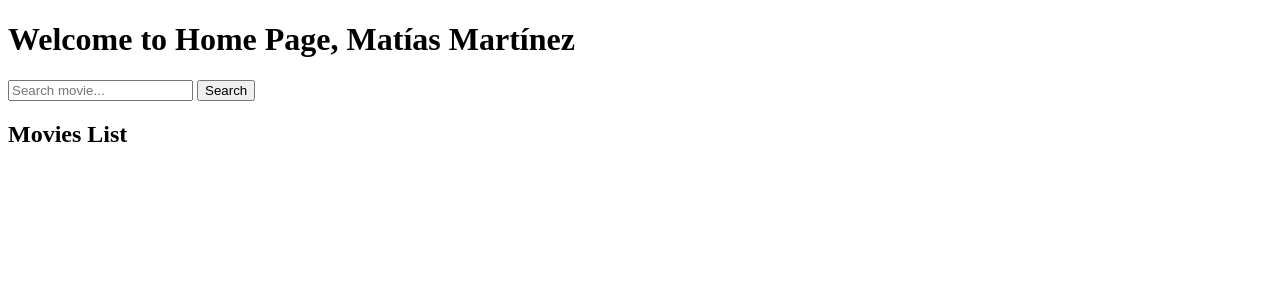
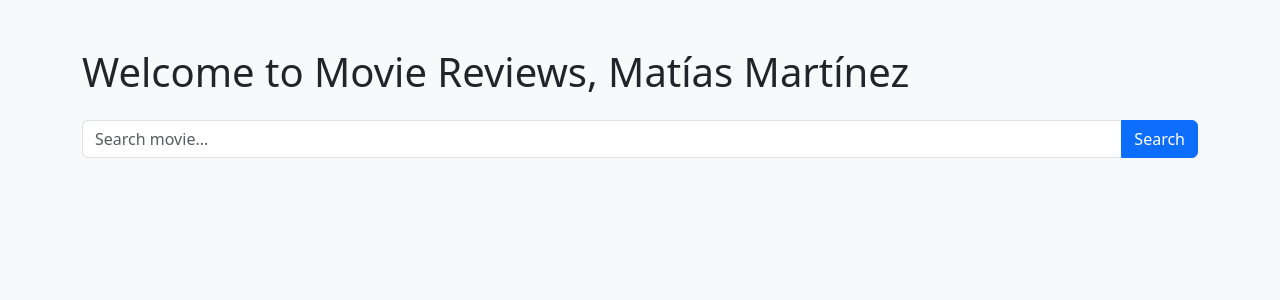
Before and after one commit to matias-martinez-moreno/moviereviews, a Django app: page / in a window 1280 px wide. Shown: the top 300 px of the page. Run offline with Django 5.2, Linux system fonts and the light colour scheme; data that the repository does not hold is empty.

Commit message:
visualización de películas con estilo

```diff
--- a/movie/templates/home.html
+++ b/movie/templates/home.html
@@ -2,28 +2,42 @@
 <html>
 <head>
     <title>Movie Reviews</title>
+    <!-- Bootstrap CDN -->
+    <link href="https://cdn.jsdelivr.net/npm/bootstrap@5.3.3/dist/css/bootstrap.min.css" rel="stylesheet">
 </head>
-<body>
-    <h1>Welcome to Home Page, {{ name }}</h1>
+<body class="bg-light text-dark">
 
-    <form method="get" action="/">
-        <input type="text" name="searchMovie" placeholder="Search movie..." />
-        <button type="submit">Search</button>
-    </form>
+    <div class="container py-5">
+        <h1 class="mb-4">Welcome to Movie Reviews, {{ name }}</h1>
 
-    <h2>Movies List</h2>
-    {% for movie in movies %}
-        <div>
-            <h3>{{ movie.title }}</h3>
-            <p>{{ movie.description }}</p>
-            {% if movie.url %}
-                <p><a href="{{ movie.url }}" target="_blank">More Info</a></p>
-            {% endif %}
-            {% if movie.image %}
-                <img src="{{ movie.image.url }}" width="200"/>
-            {% endif %}
+        <!-- Search Form -->
+        <form method="get" action="/" class="mb-4">
+            <div class="input-group">
+                <input type="text" name="searchMovie" class="form-control" placeholder="Search movie...">
+                <button type="submit" class="btn btn-primary">Search</button>
+            </div>
+        </form>
+
+        <!-- Movies List -->
+        <div class="row">
+            {% for movie in movies %}
+                <div class="col-md-4 mb-4">
+                    <div class="card h-100 shadow-sm">
+                        {% if movie.image %}
+                            <img src="{{ movie.image.url }}" class="card-img-top" alt="{{ movie.title }}">
+                        {% endif %}
+                        <div class="card-body">
+                            <h5 class="card-title">{{ movie.title }}</h5>
+                            <p class="card-text">{{ movie.description }}</p>
+                            {% if movie.url %}
+                                <a href="{{ movie.url }}" class="btn btn-outline-secondary" target="_blank">More Info</a>
+                            {% endif %}
+                        </div>
+                    </div>
+                </div>
+            {% endfor %}
         </div>
-        <hr>
-    {% endfor %}
+    </div>
+
 </body>
 </html>
```
